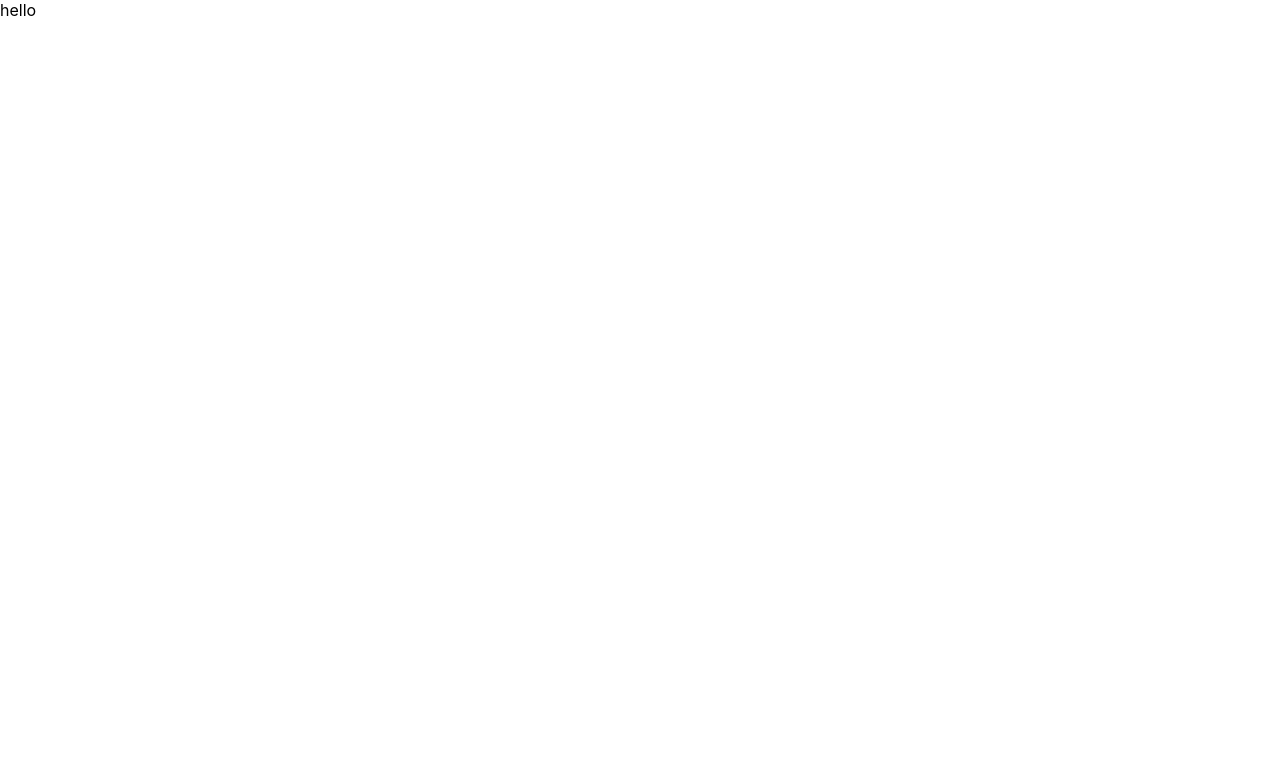
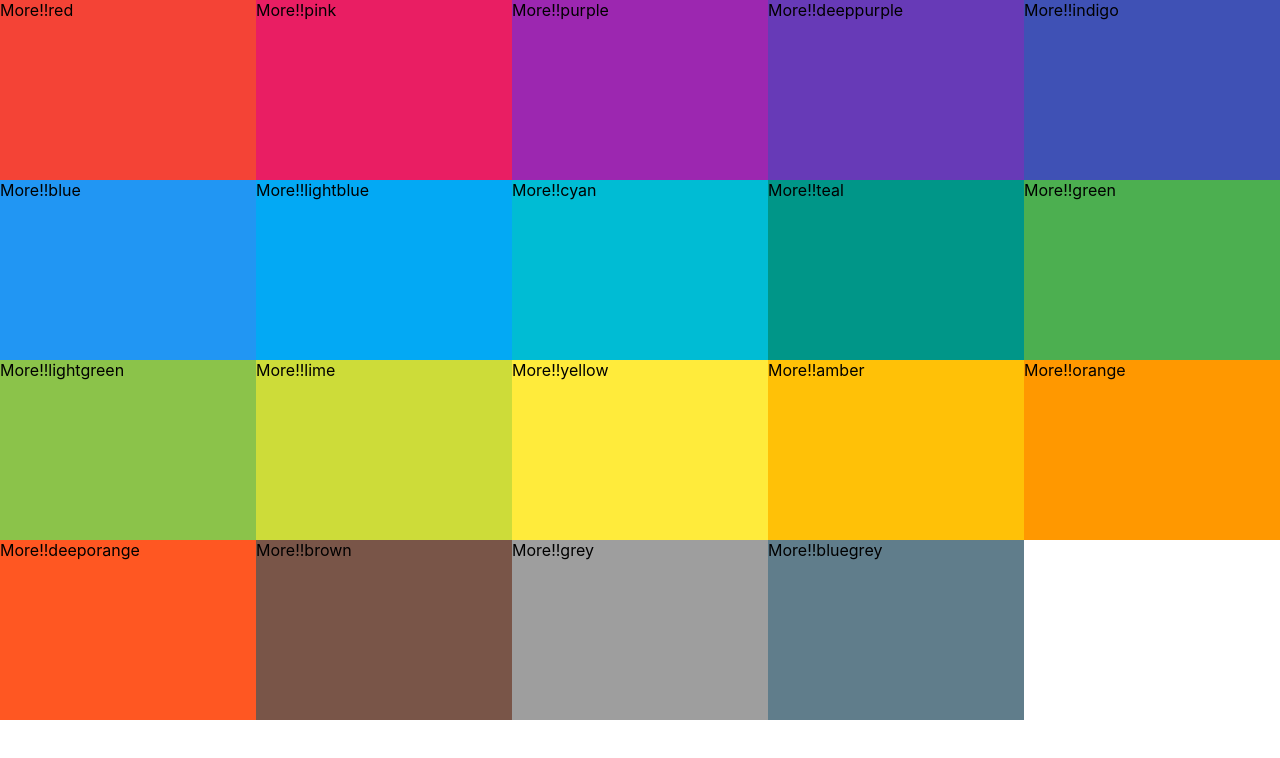
Before and after one commit to ch-ankit/color-app, a React (Create React App) app: page / in a window 1280 px wide. Shown: the top 758 px of the page. Built offline with nearby package versions, Linux system fonts and the light colour scheme.

Commit message:
Add Color Box

```diff
--- a/src/App.js
+++ b/src/App.js
@@ -6,7 +6,7 @@ class App extends Component {
   render() {
     return (
       <div>
-        <Palette {...seedColors[4]} />
+        <Palette {...seedColors[0]} />
       </div>
     );
   }
--- /dev/null
+++ b/src/ColorBox.css
@@ -0,0 +1,8 @@
+.ColorBox {
+    width: 20%;
+    height: 25%;
+    margin: 0 auto;
+    display: inline-block;
+    position: relative;
+    cursor: pointer;
+}
--- /dev/null
+++ b/src/ColorBox.js
@@ -0,0 +1,15 @@
+import React, { Component } from 'react';
+import './ColorBox.css'
+
+class ColorBox extends Component {
+    render() {
+        return (
+            <div className="ColorBox" style={{ background: this.props.background }}>
+                <span>More!!</span>
+                <span>{this.props.name}</span>
+            </div>
+        );
+    }
+}
+
+export default ColorBox
--- /dev/null
+++ b/src/Palette.css
@@ -0,0 +1,8 @@
+.Palette {
+    height: 100vh;
+}
+
+.Palette-colors {
+    height: 90%;
+    justify-content: center;
+}
--- a/src/Palette.js
+++ b/src/Palette.js
@@ -1,15 +1,18 @@
 import React, { Component } from 'react';
+import ColorBox from './ColorBox';
+import './Palette.css'
 
 class Palette extends Component {
     render() {
+        const colorBoxes = this.props.colors.map(color => <ColorBox background={color.color} name={color.name} />)
         return (
             <div className="Palette">
                 {/* Navbar goes here */}
                 <div className="Palette-colors">
+                    {colorBoxes}
                     {/* Bunch of Color Boxes */}
                 </div>
                 {/* footer eventually */}
-                hello
             </div>
         );
     }
```
Also changed, not shown: package.json (+1 -9 lines).
